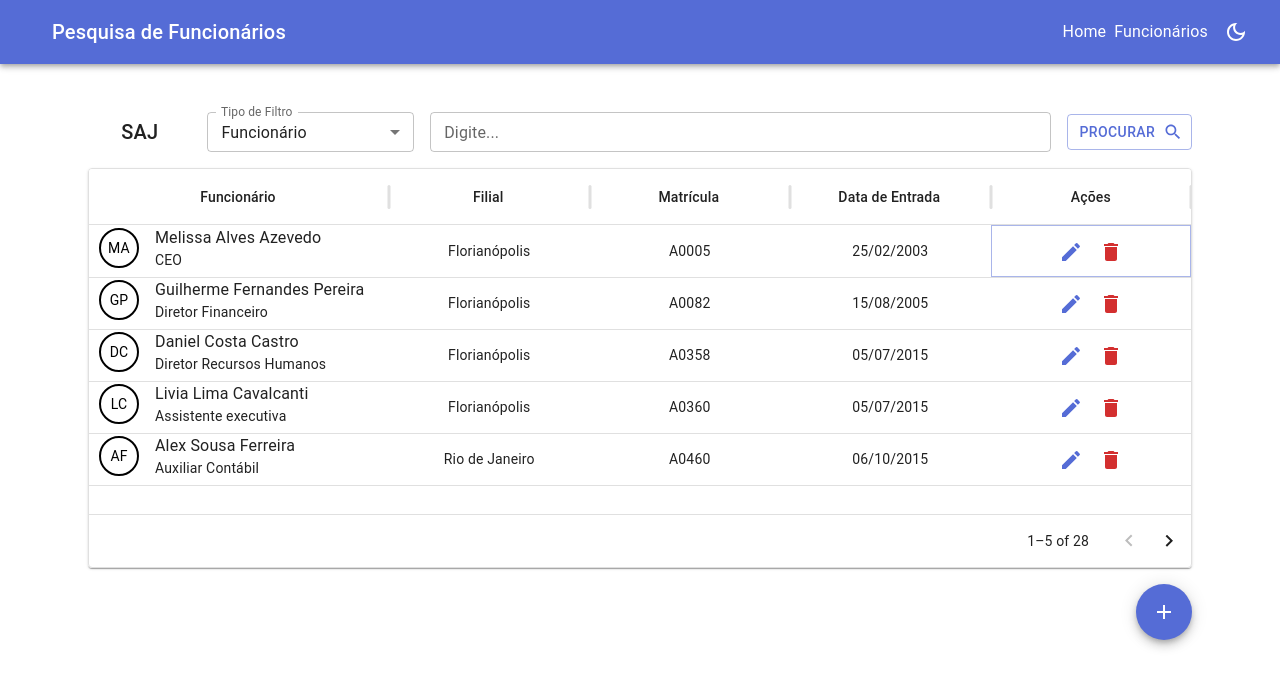
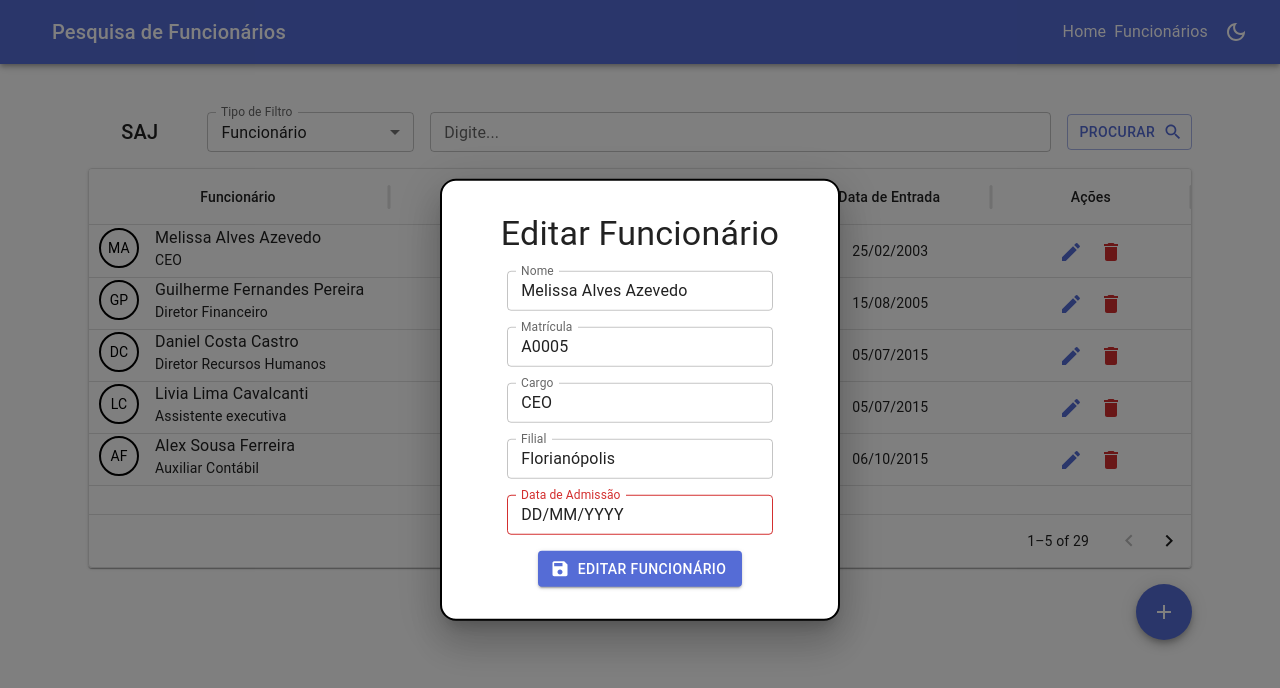
Before and after one commit to victorsantss/react-app, a React (Vite) app: page /funcionarios in a window 1280 px wide. Both pictures are taken after a click on the button 1070 px from the left and 252 px from the top of the page. Shown: the top 688 px of the page. Built offline with nearby package versions, Linux system fonts and the light colour scheme; data requests are answered from the project's data file.

Commit message:
feat: add edit modal employee

```diff
--- a/db.json
+++ b/db.json
@@ -217,12 +217,20 @@
       "id": 27
     },
     {
-      "nome": "Vanessa",
+      "nome": "Vanessa Zardo",
       "matricula": "A029",
       "cargo": "CFO",
       "filial": "Bento",
-      "dataAdmissao": "09/10/2024",
+      "dataAdmissao": "17/10/2024",
       "id": 28
+    },
+    {
+      "nome": "123123123123",
+      "matricula": "1",
+      "cargo": "1",
+      "filial": "1",
+      "dataAdmissao": "22/10/2024",
+      "id": 29
     }
   ]
 }
--- a/src/app/contexts/EmployeesContext/index.tsx
+++ b/src/app/contexts/EmployeesContext/index.tsx
@@ -1,15 +1,22 @@
 import { createContext, useCallback, useState } from "react";
+import { Employee } from "../../entities/Employee";
 
 interface EmployeesContextValue {
   isNewEmployeeModalOpen: boolean;
+  isEditEmployeeModalOpen: boolean;
+  employeeBeingEdited: Employee | null | undefined;
   openNewEmployeeModal(): void;
   closeNewEmployeeModal(): void;
+  openEditEmployeeModal(employee: Employee): void;
+  closeEditEmployeeModal(): void;
 }
 
 export const EmployeesContext = createContext({} as EmployeesContextValue);
 
 export function EmployeesProvider({ children }: { children: React.ReactNode }) {
   const [isNewEmployeeModalOpen, setIsNewEmployeeModalOpen] = useState(false);
+  const [isEditEmployeeModalOpen, setIsEditEmployeeModalOpen] = useState(false);
+  const [employeeBeingEdited, setEmployeeBeingEdited] = useState<Employee | null>();
 
   const openNewEmployeeModal = useCallback(() => {
     setIsNewEmployeeModalOpen(true);
@@ -19,12 +26,26 @@ export function EmployeesProvider({ children }: { children: React.ReactNode }) {
     setIsNewEmployeeModalOpen(false);
   }, []);
 
+  const openEditEmployeeModal = useCallback((employee: Employee) => {
+    setEmployeeBeingEdited(employee);
+    setIsEditEmployeeModalOpen(true);
+  }, []);
+
+  const closeEditEmployeeModal = useCallback(() => {
+    setEmployeeBeingEdited(null);
+    setIsEditEmployeeModalOpen(false);
+  }, []);
+
   return (
     <EmployeesContext.Provider
       value={{
         isNewEmployeeModalOpen,
+        isEditEmployeeModalOpen,
+        employeeBeingEdited,
         openNewEmployeeModal,
-        closeNewEmployeeModal
+        closeNewEmployeeModal,
+        openEditEmployeeModal,
+        closeEditEmployeeModal
       }}
     >
       {children}
--- a/src/app/entities/Employee.ts
+++ b/src/app/entities/Employee.ts
@@ -1,8 +1,10 @@
+import { Dayjs } from "dayjs";
+
 export interface Employee {
   id: number;
   nome: string;
   cargo: string;
   filial: string;
-  matricula: number;
-  dataAdmissao: string;
+  matricula: string;
+  dataAdmissao?: Dayjs;
 }
--- a/src/app/services/employeesService/index.ts
+++ b/src/app/services/employeesService/index.ts
@@ -1,7 +1,9 @@
 import { create } from "./create";
 import { getAll } from "./getAll";
+import { update } from "./update";
 
 export const employeesService = {
   getAll,
-  create
+  create,
+  update
 }
--- /dev/null
+++ b/src/app/services/employeesService/update.ts
@@ -0,0 +1,20 @@
+import { Dayjs } from "dayjs";
+import { httpClient } from "../httpClient";
+
+export interface EditEmployeeParams {
+  id: number;
+  nome?: string;
+  matricula?: string;
+  cargo?: string;
+  filial?: string;
+  dataAdmissao?: Dayjs;
+}
+
+export async function update({
+  id,
+  ...params
+}: EditEmployeeParams) {
+  const { data } = await httpClient.put(`/funcionarios/${id}`, params);
+
+  return data;
+}
--- a/src/main.tsx
+++ b/src/main.tsx
@@ -1,14 +1,11 @@
-import { StrictMode } from 'react'
 import { createRoot } from 'react-dom/client'
 import App from './App.tsx'
 import { CssBaseline, ThemeProvider } from '@mui/material'
 import { theme } from './theme.tsx'
 
 createRoot(document.getElementById('root')!).render(
-  <StrictMode>
-    <ThemeProvider theme={theme} defaultMode='light'>
-      <CssBaseline />
-      <App />
-    </ThemeProvider>
-  </StrictMode>,
+  <ThemeProvider theme={theme} defaultMode='light'>
+    <CssBaseline />
+    <App />
+  </ThemeProvider>
 )
--- a/src/view/components/EmployeesTable/index.tsx
+++ b/src/view/components/EmployeesTable/index.tsx
@@ -6,6 +6,13 @@ import { useEmployeesTableController } from './useEmployeesTableController';
 import { EmployeeAvatar } from '../EmployeeAvatar';
 import DeleteIcon from '@mui/icons-material/Delete'
 import EditIcon from '@mui/icons-material/Edit'
+import { useEmployeesContext } from '../../../app/hooks/useEmployeesContext';
+
+const paginationModel = { page: 0, pageSize: 5 };
+
+export default function EmployeesTable() {
+  const { isLoading, onFilterSubmit, rows } = useEmployeesTableController();
+  const { openEditEmployeeModal } = useEmployeesContext();
 
   const columns: GridColDef[] = [
     {
@@ -46,7 +53,7 @@ const columns: GridColDef[] = [
         <>
           <IconButton
             color="primary"
-          onClick={() => { console.log(`edit ${params.row.id}`) }}
+            onClick={() => openEditEmployeeModal(params.row)}
           >
             <EditIcon />
           </IconButton>
@@ -61,11 +68,6 @@ const columns: GridColDef[] = [
       )
     }
   ];
-
-const paginationModel = { page: 0, pageSize: 5 };
-
-export default function EmployeesTable() {
-  const { isLoading, onFilterSubmit, rows } = useEmployeesTableController();
 
   return (
     <Container>
--- a/src/view/pages/Employees/index.tsx
+++ b/src/view/pages/Employees/index.tsx
@@ -3,6 +3,7 @@ import EmployeesTable from "../../components/EmployeesTable";
 import { NewEmployeeModal } from "./modals/NewEmployeeModal";
 import { EmployeesProvider } from "../../../app/contexts/EmployeesContext";
 import { NewEmployeeButton } from "../../components/NewEmployeeButton";
+import { EditEmployeeModal } from "./modals/EditEmployeeModal";
 
 export function Employees() {
   return (
@@ -11,6 +12,7 @@ export function Employees() {
         <EmployeesTable />
         <NewEmployeeButton />
         <NewEmployeeModal />
+        <EditEmployeeModal />
       </Container>
     </EmployeesProvider>
   )
--- /dev/null
+++ b/src/view/pages/Employees/modals/EditEmployeeModal/index.tsx
@@ -0,0 +1,180 @@
+import { Box, Button, FormControl, Modal, TextField, Typography } from "@mui/material";
+import { Controller, useForm } from "react-hook-form";
+import SaveIcon from '@mui/icons-material/Save';
+import { DatePicker, LocalizationProvider } from "@mui/x-date-pickers";
+import { AdapterDayjs } from '@mui/x-date-pickers/AdapterDayjs'
+import { employeesService } from "../../../../../app/services/employeesService";
+import { useMutation, useQueryClient } from "@tanstack/react-query";
+import 'dayjs/locale/br';
+import toast from "react-hot-toast";
+import { useEmployeesContext } from "../../../../../app/hooks/useEmployeesContext";
+import { useEffect } from "react";
+import dayjs from "dayjs";
+
+const style = {
+  position: 'absolute',
+  top: '50%',
+  left: '50%',
+  transform: 'translate(-50%, -50%)',
+  width: 400,
+  bgcolor: 'background.paper',
+  border: '2px solid #000',
+  borderRadius: 4,
+  boxShadow: 24,
+  p: 4,
+};
+
+export function EditEmployeeModal() {
+  const {
+    isEditEmployeeModalOpen,
+    closeEditEmployeeModal,
+    employeeBeingEdited
+  } = useEmployeesContext();
+
+  const { control, handleSubmit: hookFormSubmit, reset } = useForm();
+
+  useEffect(() => {
+    reset({
+      nome: employeeBeingEdited?.nome,
+      matricula: employeeBeingEdited?.matricula,
+      cargo: employeeBeingEdited?.cargo,
+      filial: employeeBeingEdited?.filial,
+      dataAdmissao: dayjs(employeeBeingEdited?.dataAdmissao, 'DD/MM/YYYY'),
+    });
+  }, [employeeBeingEdited, reset]);
+
+  const queryClient = useQueryClient();
+  const {
+    mutateAsync
+  } = useMutation({ mutationFn: employeesService.update });
+
+  const handleSubmit = hookFormSubmit(async (data) => {
+    try {
+      await mutateAsync({
+        ...data,
+        id: employeeBeingEdited!.id,
+        dataAdmissao: data.dataAdmissao?.format('DD/MM/YYYY') ?? ''
+      });
+
+      queryClient.invalidateQueries({ queryKey: ['employees'] });
+      toast.success('Funcionário editado com sucesso');
+      closeEditEmployeeModal();
+    } catch {
+      toast.error('Erro ao editar funcionário');
+    }
+  })
+
+  return (
+    <Modal
+      open={isEditEmployeeModalOpen}
+      onClose={closeEditEmployeeModal}
+    >
+      <Box sx={style}>
+        <form onSubmit={handleSubmit}>
+          <Box
+            sx={{
+              display: 'flex',
+              flexWrap: 'wrap',
+              alignItems: 'center',
+              justifyContent: 'center',
+              gap: 2,
+            }}
+          >
+            <Typography variant="h4" textAlign="center" sx={{ width: "100%" }}>Editar Funcionário</Typography>
+            <FormControl fullWidth>
+              <Controller
+                name="nome"
+                control={control}
+                render={({ field }) => (
+                  <TextField
+                    {...field}
+                    label="Nome"
+                    variant="outlined"
+                    size="small"
+                    sx={{ width: "80%", margin: "0 auto" }}
+                  />
+                )}
+              />
+            </FormControl>
+            <FormControl fullWidth>
+              <Controller
+                name="matricula"
+                control={control}
+                render={({ field }) => (
+                  <TextField
+                    {...field}
+                    label="Matrícula"
+                    variant="outlined"
+                    size="small"
+                    sx={{ width: "80%", margin: "0 auto" }}
+                  />
+                )}
+              />
+            </FormControl>
+            <FormControl fullWidth>
+              <Controller
+                name="cargo"
+                control={control}
+                render={({ field }) => (
+                  <TextField
+                    {...field}
+                    label="Cargo"
+                    variant="outlined"
+                    size="small"
+                    sx={{ width: "80%", margin: "0 auto" }}
+                  />
+                )}
+              />
+            </FormControl>
+            <FormControl fullWidth>
+              <Controller
+                name="filial"
+                control={control}
+                render={({ field }) => (
+                  <TextField
+                    {...field}
+                    label="Filial"
+                    variant="outlined"
+                    size="small"
+                    sx={{ width: "80%", margin: "0 auto" }}
+                  />
+                )}
+              />
+            </FormControl>
+            <FormControl fullWidth>
+              <Controller
+                name="dataAdmissao"
+                control={control}
+                render={({ field }) => (
+                  <LocalizationProvider adapterLocale="br" dateAdapter={AdapterDayjs}>
+                    <DatePicker
+                      label="Data de Admissão"
+                      value={field.value}
+                      inputRef={field.ref}
+                      onChange={(date) => {
+                        field.onChange(date);
+                      }}
+                      sx={{ width: "80%", margin: "0 auto" }}
+                      slotProps={{
+                        textField: {
+                          size: "small"
+                        }
+                      }}
+                    />
+                  </LocalizationProvider>
+                )}
+              />
+            </FormControl>
+            <Button
+              type="submit"
+              variant="contained"
+              startIcon={<SaveIcon />}
+            >
+              Editar Funcionário
+            </Button>
+          </Box>
+        </form>
+      </Box>
+    </Modal>
+  )
+}
```
Lines whose indentation alone changed are shown as unchanged.
